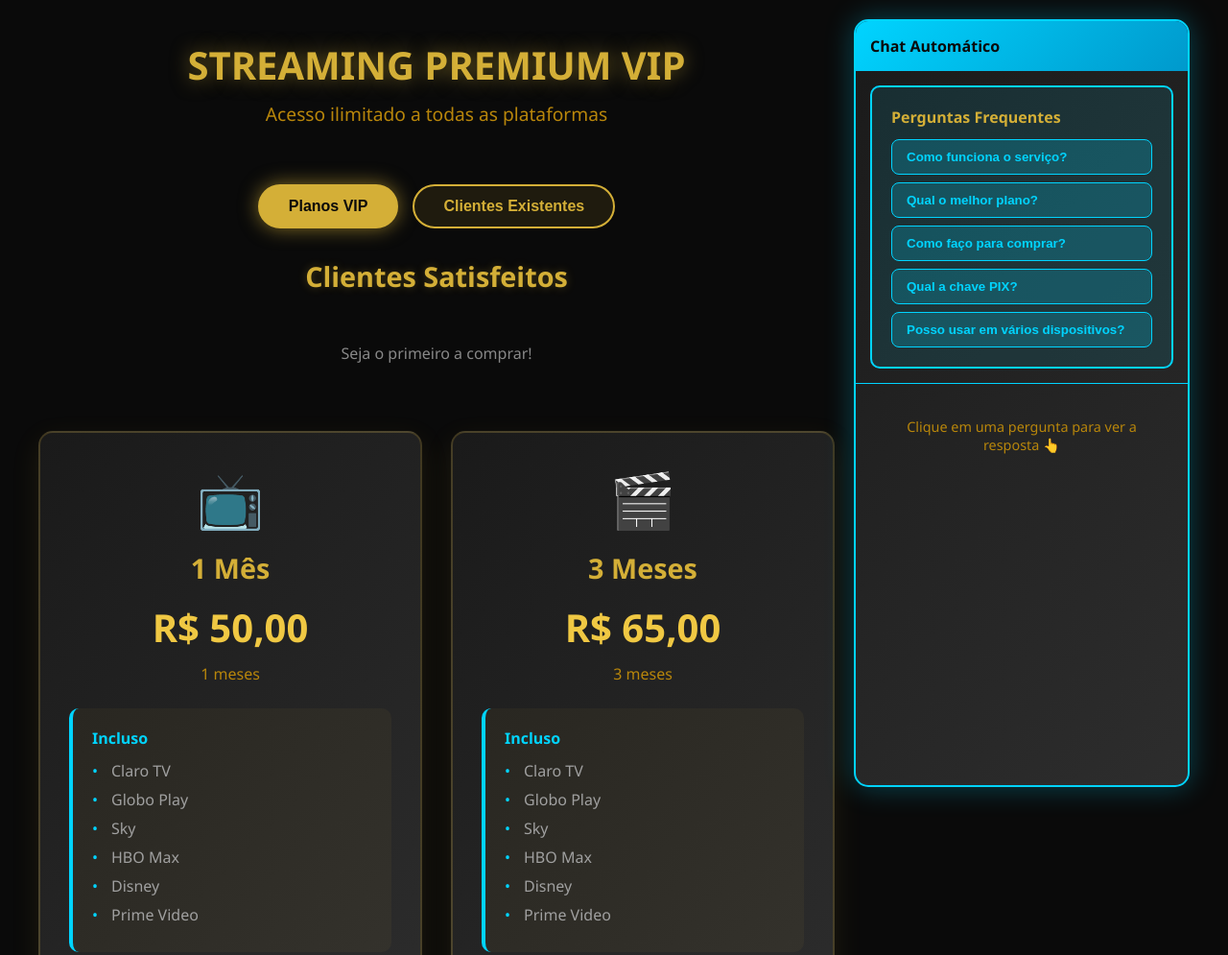
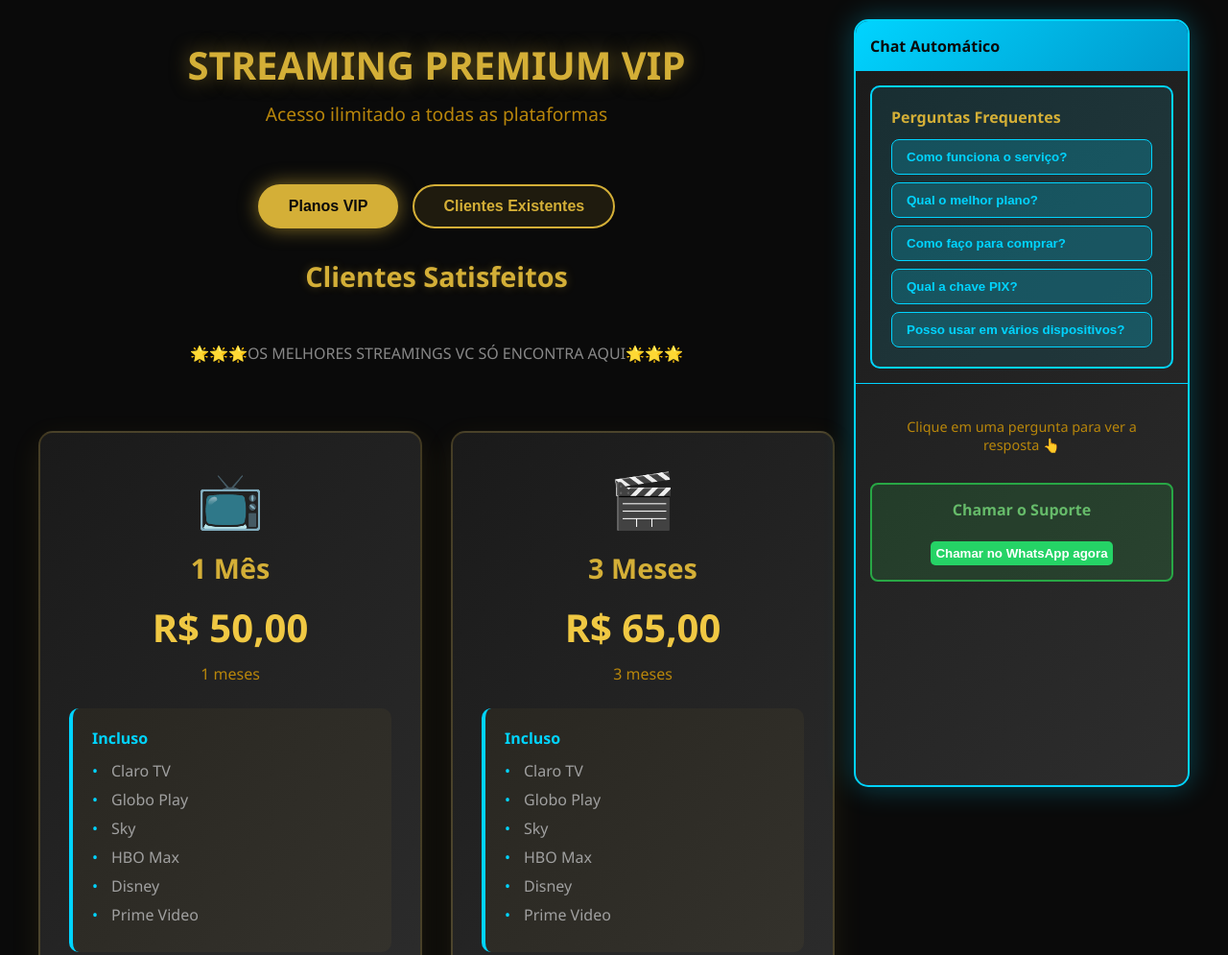
Before and after one commit to b13l/premium-streaming, a plain HTML site: page site_contas_premium.html in a window 1280 px wide. Shown: the top 995 px of the page at 96% size. Drawn offline with nearby package versions, Linux system fonts and the light colour scheme.

Commit message:
Update site_contas_premium.html

```diff
--- a/site_contas_premium.html
+++ b/site_contas_premium.html
@@ -536,6 +536,15 @@
         </div>
         <div class="chat-messages" id="chatMessages" style="margin: 0; border-top: 1px solid #00d4ff;">
             <div class="chat-empty">Clique em uma pergunta para ver a resposta 👆</div>
+
+    <div class="success-message">
+            Chamar o Suporte <br><br>
+            <button onclick="window.open('https://wa.me/message/PWMMI3VQ4LGLP1','_blank')"
+                    style="background:#25d366;color:#fff;border:none;padding:5px 5px;border-radius:5px;font-weight:bold;cursor:pointer;">
+                Chamar no WhatsApp agora
+            </button>
+        </div>
+
         </div>
     </div>
 </div>
@@ -573,6 +582,7 @@
         <div class="pix-section">
             <div class="pix-label">📱 Chave PIX (Email)</div>
             <div class="pix-email" onclick="copyPix()">gabrielcardoso.trc@gmail.com</div>
+            <div class="banco-label">📱(Banco) NEON</div>
             <div class="pix-copy">✓ Clique para copiar</div>
         </div>
 
@@ -752,7 +762,7 @@ function renderFeedbacks() {
     const purchases = JSON.parse(localStorage.getItem("purchases") || "[]");
     const approved = purchases.filter(p => p.status === "approved").slice(-6);
     if (approved.length === 0) {
-        grid.innerHTML = `<p style="color:#888;text-align:center;padding:30px;">Seja o primeiro a comprar!</p>`;
+        grid.innerHTML = `<p style="color:#888;text-align:center;padding:30px;">🌟🌟🌟OS MELHORES STREAMINGS VC SÓ ENCONTRA AQUI🌟🌟🌟</p>`;
         return;
     }
     grid.innerHTML = approved.map(p => {
```
